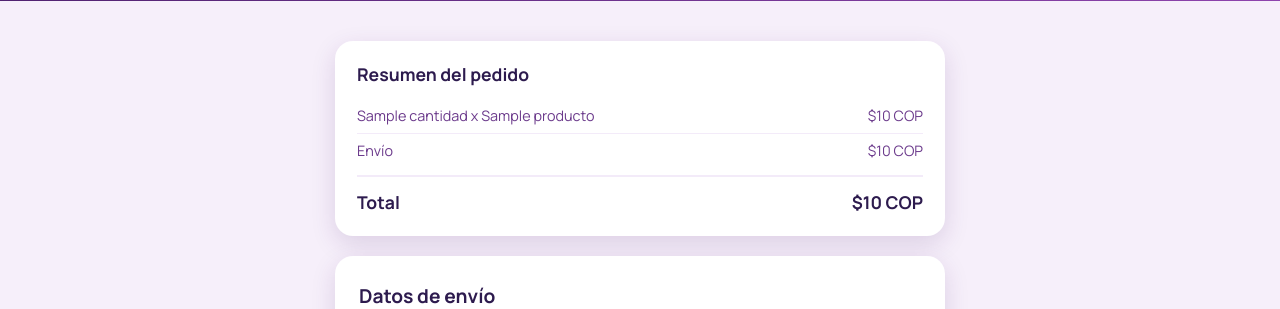
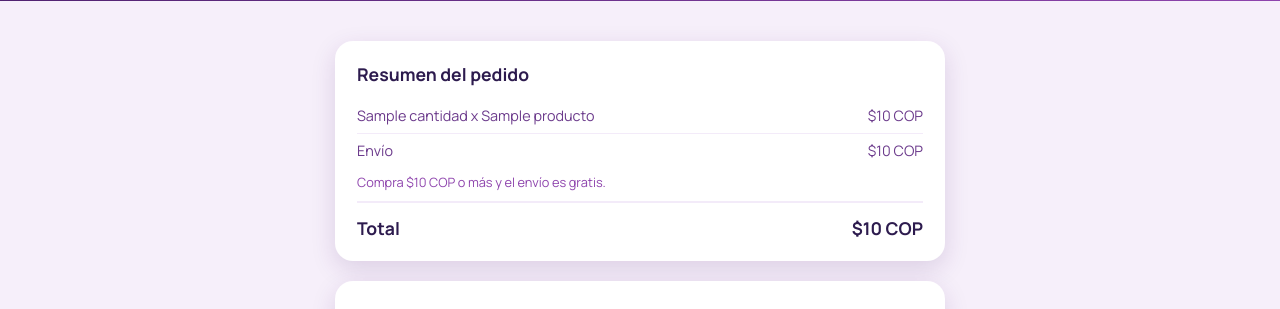
Before and after one commit to chomara1/Nuevo-Intento, a Django app: template usuarios/templates/checkout.html in a window 1280 px wide. Shown: the part 329-638 px from the top of the page. Run offline with Django 5.2, Linux system fonts and the light colour scheme; the template is opened without the code that fills it: most values are stand-ins (such as "Sample title", 1, 10 or a date in 2020).

Commit message:
envio gratis por compra superior a 100.000 pesos

```diff
--- a/usuarios/templates/checkout.html
+++ b/usuarios/templates/checkout.html
@@ -82,6 +82,12 @@
         padding: 6px 0;
         font-size: 0.9rem;
         color: var(--purple-700);
+    }
+
+    .aviso-envio-gratis {
+        font-size: 0.8rem;
+        color: var(--purple-600);
+        margin: 6px 0 0;
     }
 
     .resumen-total {
@@ -258,8 +264,17 @@
             {% endfor %}
             <div class="resumen-envio">
                 <span>Envío</span>
-                <span>${{ costo_envio|intcomma }} COP</span>
+                {% if envio_gratis %}
+                    <span>🎉 Gratis</span>
+                {% else %}
+                    <span>${{ costo_envio|intcomma }} COP</span>
+                {% endif %}
             </div>
+            {% if not envio_gratis %}
+                <p class="aviso-envio-gratis">
+                    Compra ${{ monto_minimo_envio_gratis|intcomma }} COP o más y el envío es gratis.
+                </p>
+            {% endif %}
             <div class="resumen-total">
                 <span>Total</span>
                 <span>${{ total|intcomma }} COP</span>
```
Also changed, not shown: carrito/views.py (+14 -2 lines), db.sqlite3.
